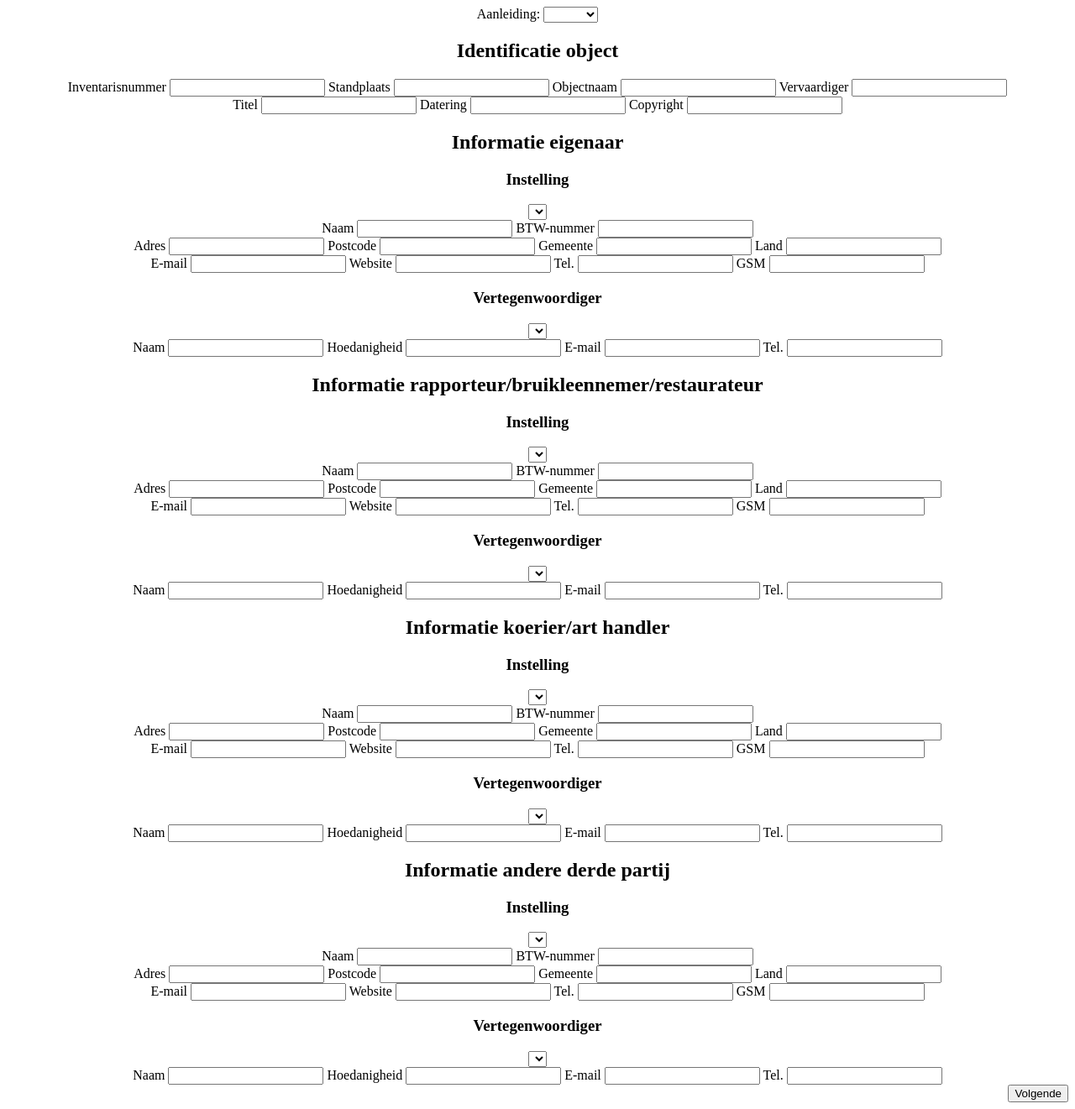
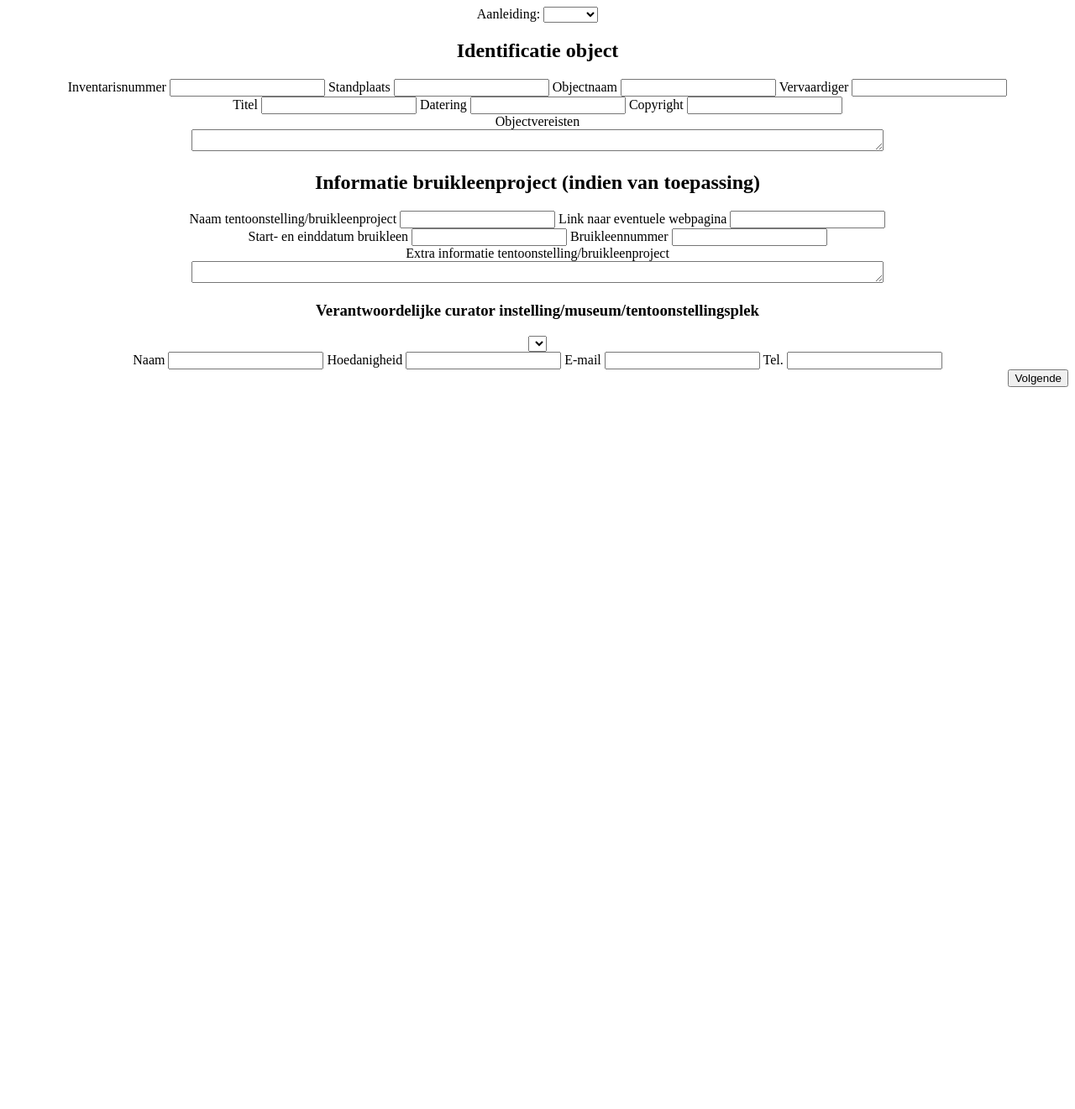
Before and after one commit to VlaamseKunstcollectie/iiif-condition-reports, a Symfony app: template templates/create.html.twig in a window 1280 px wide. Shown: the whole page at 84% size. After the commit the page ends 461 px from the top, so only its background shows below. Run offline with Twig, Linux system fonts and the light colour scheme; the template is opened without the code that fills it, so the values that code supplies are empty; some libraries are stand-ins or nearby versions.

Commit message:
Adds exhibition info, handling textarea

```diff
--- /dev/null
+++ b/templates/actors.html.twig
@@ -0,0 +1,23 @@
+<h2>Informatie eigenaar</h2>
+<h3>Instelling</h3>
+{% include 'organization_info.html.twig' with { 'type': 'owner' }%}
+<h3>Vertegenwoordiger</h3>
+{% include 'representative_info.html.twig' with { 'type': 'owner_rep' }%}
+
+<h2>Informatie rapporteur/bruikleennemer/restaurateur</h2>
+<h3>Instelling</h3>
+{% include 'organization_info.html.twig' with { 'type': 'user' }%}
+<h3>Vertegenwoordiger</h3>
+{% include 'representative_info.html.twig' with { 'type': 'user_rep' }%}
+
+<h2>Informatie koerier/art handler</h2>
+<h3>Instelling</h3>
+{% include 'organization_info.html.twig' with { 'type': 'handler' }%}
+<h3>Vertegenwoordiger</h3>
+{% include 'representative_info.html.twig' with { 'type': 'handler_rep' }%}
+
+<h2>Informatie andere derde partij</h2>
+<h3>Instelling</h3>
+{% include 'organization_info.html.twig' with { 'type': 'third_party' }%}
+<h3>Vertegenwoordiger</h3>
+{% include 'representative_info.html.twig' with { 'type': 'third_party_rep' }%}
--- a/templates/create.html.twig
+++ b/templates/create.html.twig
@@ -18,7 +18,18 @@
         {% include 'reason_basic_info.html.twig' %}
         <div style="overflow:auto;">
             <div style="float:right;">
-                <button type="button" onclick="nextPrev('basic-info-form', 'condition-form')">Volgende</button>
+                <button type="button" onclick="nextPrev('basic-info-form', 'actors-form')">Volgende</button>
+            </div>
+        </div>
+    </div>
+    <div id="actors-form" style="display: none;">
+        {% include 'actors.html.twig' %}
+        <div style="overflow:auto;">
+            <div style="float:left;">
+                <button type="button" onclick="nextPrev('actors-form', 'basic-info-form')">Vorige</button>
+            </div>
+            <div style="float:right;">
+                <button type="button" onclick="nextPrev('actors-form', 'condition-form')">Volgende</button>
             </div>
         </div>
     </div>
@@ -31,7 +42,8 @@
             <div style="float:right;">
                 <button type="button" onclick="nextPrev('condition-form', 'annotate-form')">Volgende</button>
             </div>
-        </div>    </div>
+        </div>
+    </div>
     <div id="annotate-form" style="display: none;">
         {% include 'annotate.html.twig' %}
         <div style="overflow:auto;">
--- a/templates/reason_basic_info.html.twig
+++ b/templates/reason_basic_info.html.twig
@@ -25,27 +25,21 @@ Aanleiding:
     {% include 'textfield.html.twig' with { 'name': 'creation_date', 'label': 'Datering' } %}
     {% include 'textfield.html.twig' with { 'name': 'copyright', 'label': 'Copyright' } %}
 </div>
+<div>
+    {% include 'textarea.html.twig' with { 'name': 'handling_nl', 'label': 'Objectvereisten' } %}
+</div>
 
-<h2>Informatie eigenaar</h2>
-<h3>Instelling</h3>
-{% include 'organization_info.html.twig' with { 'type': 'owner' }%}
-<h3>Vertegenwoordiger</h3>
-{% include 'representative_info.html.twig' with { 'type': 'owner_rep' }%}
-
-<h2>Informatie rapporteur/bruikleennemer/restaurateur</h2>
-<h3>Instelling</h3>
-{% include 'organization_info.html.twig' with { 'type': 'user' }%}
-<h3>Vertegenwoordiger</h3>
-{% include 'representative_info.html.twig' with { 'type': 'user_rep' }%}
-
-<h2>Informatie koerier/art handler</h2>
-<h3>Instelling</h3>
-{% include 'organization_info.html.twig' with { 'type': 'handler' }%}
-<h3>Vertegenwoordiger</h3>
-{% include 'representative_info.html.twig' with { 'type': 'handler_rep' }%}
-
-<h2>Informatie andere derde partij</h2>
-<h3>Instelling</h3>
-{% include 'organization_info.html.twig' with { 'type': 'third_party' }%}
-<h3>Vertegenwoordiger</h3>
-{% include 'representative_info.html.twig' with { 'type': 'third_party_rep' }%}
+<h2>Informatie bruikleenproject (indien van toepassing)</h2>
+<div>
+{% include 'textfield.html.twig' with { 'name': 'exhibition_title', 'label': 'Naam tentoonstelling/bruikleenproject' } %}
+{% include 'textfield.html.twig' with { 'name': 'exhibition_url', 'label': 'Link naar eventuele webpagina' } %}
+</div>
+<div>
+{% include 'textfield.html.twig' with { 'name': 'exhibition_date', 'label': 'Start- en einddatum bruikleen' } %}
+{% include 'textfield.html.twig' with { 'name': 'exhibition_id', 'label': 'Bruikleennummer' } %}
+</div>
+<div>
+{% include 'textarea.html.twig' with { 'name': 'exhibition_info', 'label': 'Extra informatie tentoonstelling/bruikleenproject' } %}
+</div>
+<h3>Verantwoordelijke curator instelling/museum/tentoonstellingsplek</h3>
+{% include 'representative_info.html.twig' with { 'type': 'exhibition_rep' }%}
--- /dev/null
+++ b/templates/textarea.html.twig
@@ -0,0 +1,9 @@
+{{ label }}<br/><textarea cols="100" oninput="fix{{ name }}textareaheight()" name="{{ name }}" id="textarea_{{ name }}">{% if prefilled_data[name] is defined %}{{ prefilled_data[name] }}{% endif %}</textarea>
+<script>
+    function fix{{ name }}textareaheight() {
+        var ele = document.getElementById('textarea_{{ name }}');
+        ele.style.height = "16px";
+        ele.style.height = ele.scrollHeight + "px";
+    }
+    document.addEventListener("DOMContentLoaded", fix{{ name }}textareaheight);
+</script>
```
Also changed, not shown: templates/condition.html.twig (line endings or trailing spaces), templates/representative_info.html.twig (line endings or trailing spaces).
